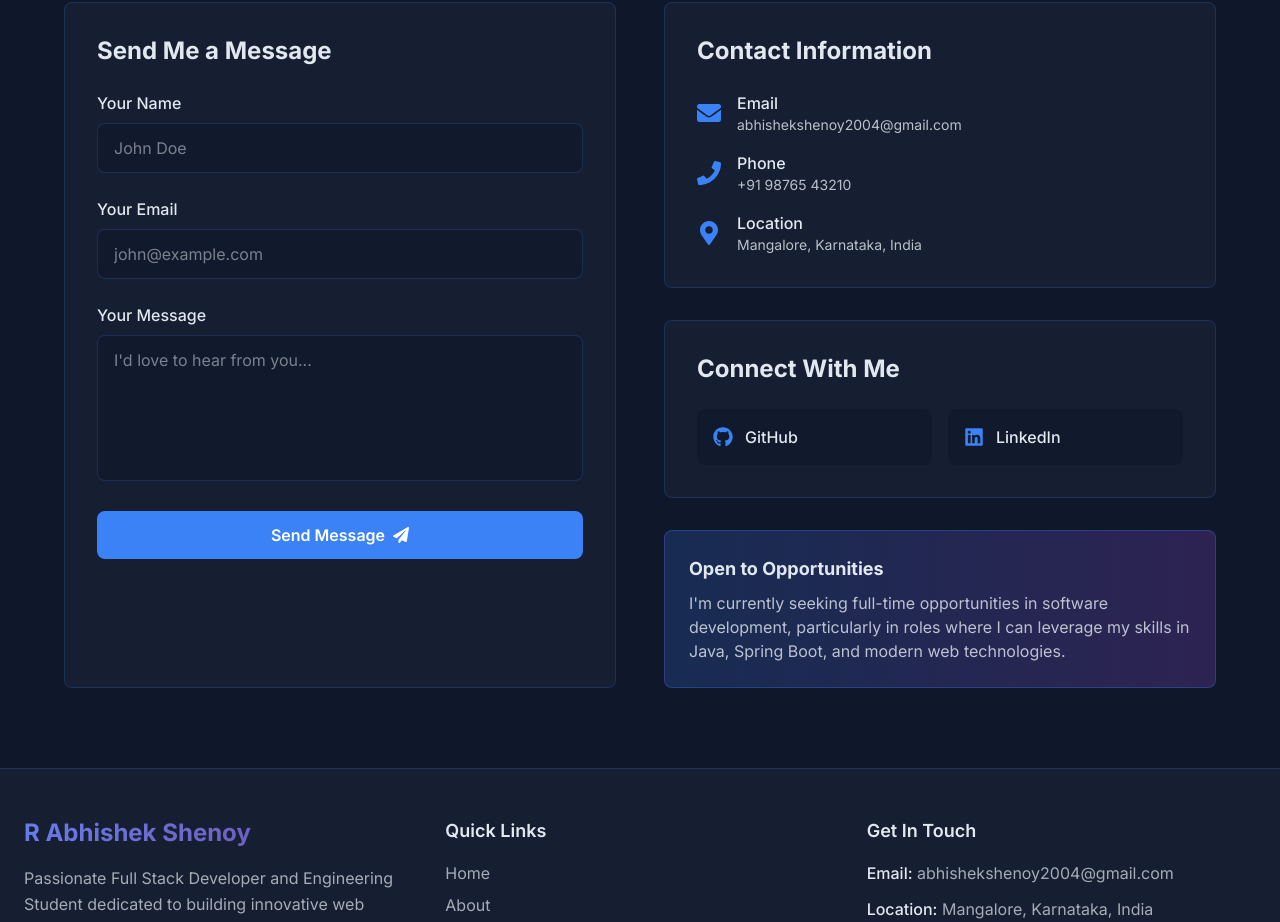
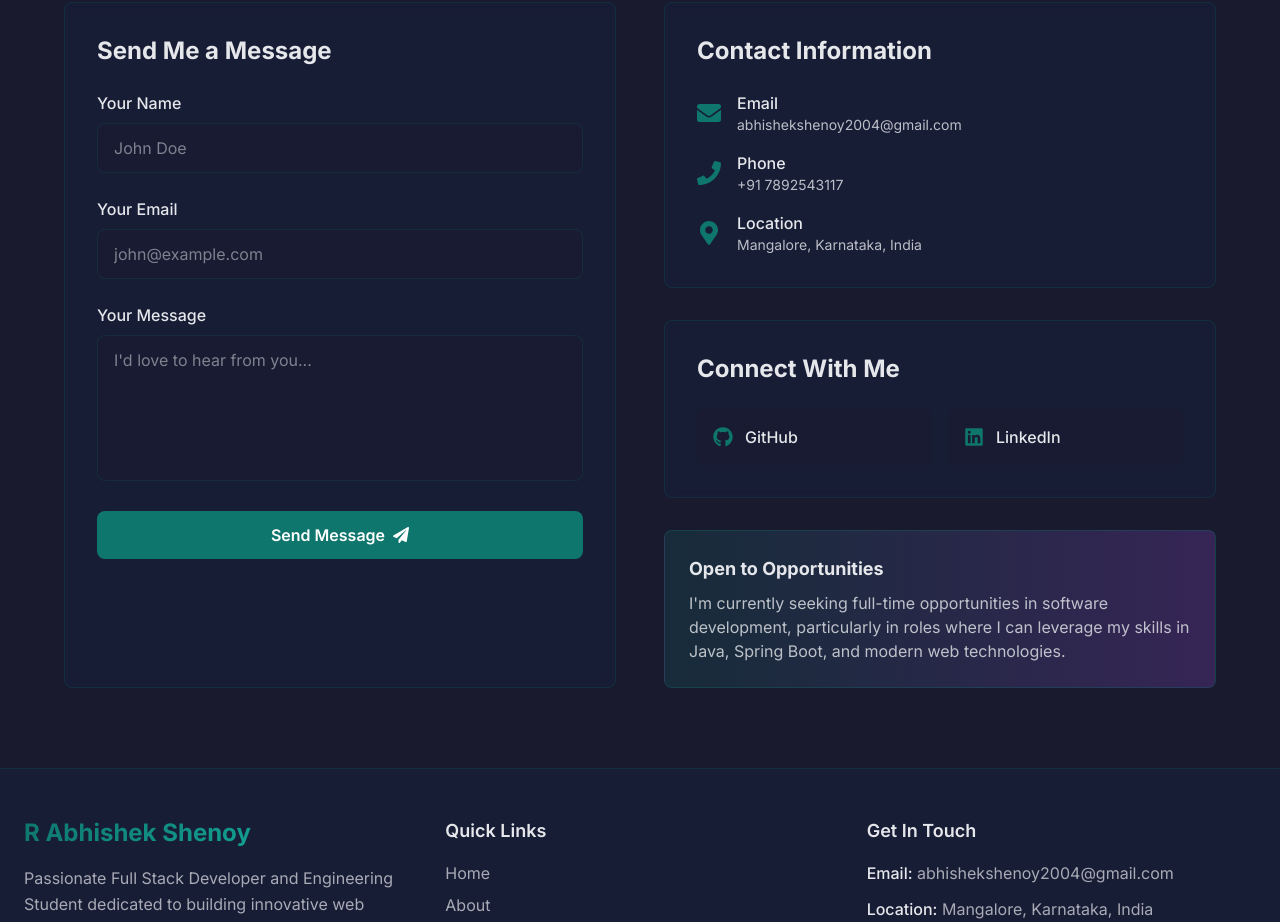
Before and after one commit to abhishekshenoy-123/abhishek-portfolio, a React (Vite) app: page / in a window 1280 px wide. Shown: the part 6758-7680 px from the top of the page. Built offline with nearby package versions, Linux system fonts and the light colour scheme.

Commit message:
Changed the contact info

```diff
--- a/src/components/Contact.jsx
+++ b/src/components/Contact.jsx
@@ -35,8 +35,8 @@ const Contact = () => {
     {
       icon: <FaPhone className="text-2xl" />,
       label: "Phone",
-      value: "+91 98765 43210",
-      href: "tel:+919876543210"
+      value: "+91 7892543117",
+      href: "tel:+917892543117"
     },
     {
       icon: <FaMapMarkerAlt className="text-2xl" />,
--- a/src/index.css
+++ b/src/index.css
@@ -12,8 +12,8 @@
 
 body {
   font-family: 'Inter', sans-serif;
-  background-color: #0f172a;
-  color: #e2e8f0;
+  background-color: #1a1a2e;
+  color: #e5e7eb;
   overflow-x: hidden;
 }
 
@@ -22,7 +22,7 @@ html {
 }
 
 .gradient-text {
-  background: linear-gradient(135deg, #667eea 0%, #764ba2 100%);
+  background: linear-gradient(135deg, #0f766e 0%, #14b8a6 100%);
   -webkit-background-clip: text;
   -webkit-text-fill-color: transparent;
   background-clip: text;
@@ -42,14 +42,14 @@ html {
 }
 
 ::-webkit-scrollbar-track {
-  background: #1e293b;
+  background: #16213e;
 }
 
 ::-webkit-scrollbar-thumb {
-  background: #3b82f6;
+  background: #0f766e;
   border-radius: 4px;
 }
 
 ::-webkit-scrollbar-thumb:hover {
-  background: #2563eb;
+  background: #14b8a6;
 }
--- a/tailwind.config.js
+++ b/tailwind.config.js
@@ -7,10 +7,11 @@ export default {
   theme: {
     extend: {
       colors: {
-        primary: '#0f172a',
-        secondary: '#1e293b',
-        accent: '#3b82f6',
-        text: '#e2e8f0',
+        primary: '#1a1a2e',
+        secondary: '#16213e',
+        accent: '#0f766e',
+        accentLight: '#14b8a6',
+        text: '#e5e7eb',
       },
       animation: {
         'float': 'float 6s ease-in-out infinite',
```
